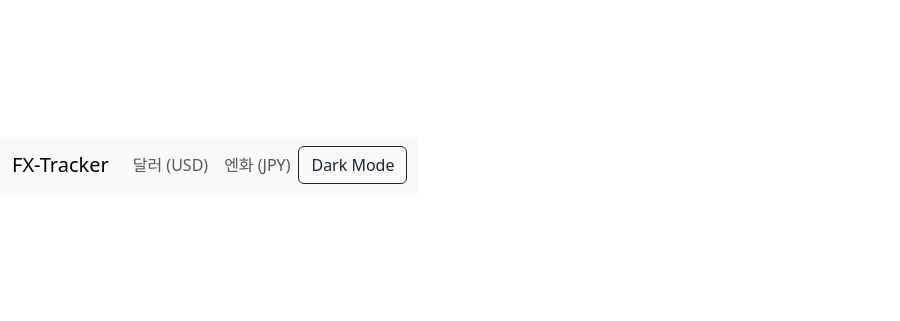
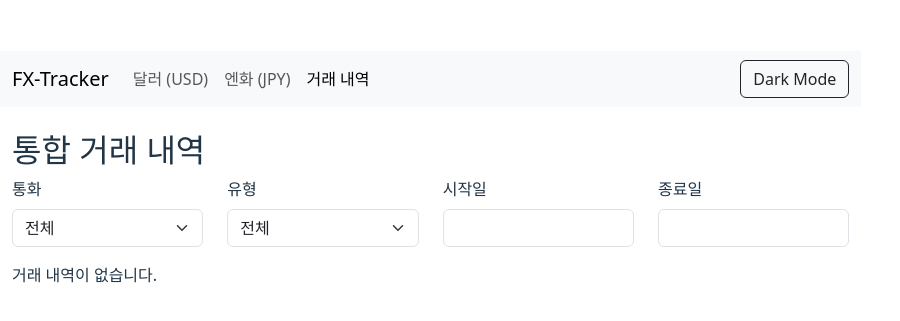
Before and after one commit to yeob77/fx-tracker, a React (Vite) app: page /history in a window 1280 px wide. Shown: the part 223-544 px from the top of the page, without its empty margins (0-900 px from the left). Built offline with nearby package versions, Linux system fonts and the light colour scheme.

Commit message:
feat: Add total realized profit filter and transaction history page

```diff
--- a/src/App.tsx
+++ b/src/App.tsx
@@ -3,6 +3,7 @@ import NavBar from './components/NavBar';
 import HomePage from './pages/HomePage';
 import UsdPage from './pages/UsdPage';
 import JpyPage from './pages/JpyPage';
+import TransactionHistoryPage from './pages/TransactionHistoryPage'; // Import new page
 import { ThemeProvider } from './contexts/ThemeContext'; // Import ThemeProvider
 
 function App() {
@@ -15,6 +16,7 @@ function App() {
             <Route path="/" element={<HomePage />} />
             <Route path="/usd" element={<UsdPage />} />
             <Route path="/jpy" element={<JpyPage />} />
+            <Route path="/history" element={<TransactionHistoryPage />} /> {/* New Route */}
           </Routes>
         </div>
       </BrowserRouter>
--- a/src/components/NavBar.tsx
+++ b/src/components/NavBar.tsx
@@ -14,6 +14,7 @@ const NavBar = () => {
           <Nav className="me-auto">
             <Nav.Link as={NavLink} to="/usd">달러 (USD)</Nav.Link>
             <Nav.Link as={NavLink} to="/jpy">엔화 (JPY)</Nav.Link>
+            <Nav.Link as={NavLink} to="/history">거래 내역</Nav.Link> {/* New Nav Link */}
           </Nav>
           <Button variant={theme === 'dark' ? 'outline-light' : 'outline-dark'} onClick={toggleTheme}>
             {theme === 'dark' ? 'Light Mode' : 'Dark Mode'}
--- /dev/null
+++ b/src/pages/TransactionHistoryPage.tsx
@@ -0,0 +1,245 @@
+import { useState, useMemo } from 'react';
+import { Table, Badge, Form, Row, Col, Button } from 'react-bootstrap';
+import DatePicker from 'react-datepicker';
+import 'react-datepicker/dist/react-datepicker.css';
+import { useLocalStorage } from '../hooks/useLocalStorage';
+import type { PurchaseLot, SaleRecord } from '../types/definitions';
+
+// Define a common type for transactions
+interface Transaction {
+  id: string;
+  type: 'purchase' | 'sale';
+  currency: 'USD' | 'JPY';
+  date: string;
+  rate: number; // Exchange rate per 1 unit of foreign currency
+  quantity: number; // Quantity of foreign currency
+  krwAmount: number; // Total KRW involved in the transaction
+  fee: number; // Transaction fee in KRW
+  realizedProfit?: number; // Only for sales
+  memo?: string;
+}
+
+const TransactionHistoryPage = () => {
+  const [usdLots] = useLocalStorage<PurchaseLot[]>('usdLots', []);
+  const [usdSales] = useLocalStorage<SaleRecord[]>('usdSales', []);
+  const [jpyLots] = useLocalStorage<PurchaseLot[]>('jpyLots', []);
+  const [jpySales] = useLocalStorage<SaleRecord[]>('jpySales', []);
+
+  const [filterCurrency, setFilterCurrency] = useState<'all' | 'USD' | 'JPY'>('all');
+  const [filterType, setFilterType] = useState<'all' | 'purchase' | 'sale'>('all');
+  const [filterStartDate, setFilterStartDate] = useState<Date | null>(null);
+  const [filterEndDate, setFilterEndDate] = useState<Date | null>(null);
+
+  const [sortColumn, setSortColumn] = useState<keyof Transaction>('date');
+  const [sortDirection, setSortDirection] = useState<'asc' | 'desc'>('desc');
+
+  const formatKrw = (amount: number) => {
+    return `${amount >= 0 ? '' : '-'}${Math.abs(amount).toLocaleString(undefined, { maximumFractionDigits: 0 })} KRW`;
+  };
+
+  const allTransactions: Transaction[] = useMemo(() => {
+    const purchases: Transaction[] = [
+      ...usdLots.map(lot => ({
+        id: lot.id,
+        type: 'purchase',
+        currency: 'USD',
+        date: lot.purchaseDate,
+        rate: lot.purchasePrice,
+        quantity: lot.initialQuantity,
+        krwAmount: Math.round(lot.purchasePrice * lot.initialQuantity),
+        fee: lot.fee || 0,
+        memo: lot.memo,
+      })),
+      ...jpyLots.map(lot => ({
+        id: lot.id,
+        type: 'purchase',
+        currency: 'JPY',
+        date: lot.purchaseDate,
+        rate: lot.purchasePrice,
+        quantity: lot.initialQuantity,
+        krwAmount: Math.round(lot.purchasePrice * lot.initialQuantity),
+        fee: lot.fee || 0,
+        memo: lot.memo,
+      })),
+    ];
+
+    const sales: Transaction[] = [
+      ...usdSales.map(sale => {
+        const purchaseLot = usdLots.find(lot => lot.id === sale.purchaseLotId);
+        return {
+          id: sale.id,
+          type: 'sale',
+          currency: 'USD',
+          date: sale.saleDate,
+          rate: sale.salePrice,
+          quantity: sale.quantity,
+          krwAmount: Math.round(sale.salePrice * sale.quantity),
+          fee: sale.fee || 0,
+          realizedProfit: sale.realizedProfit,
+        };
+      }),
+      ...jpySales.map(sale => {
+        const purchaseLot = jpyLots.find(lot => lot.id === sale.purchaseLotId);
+        return {
+          id: sale.id,
+          type: 'sale',
+          currency: 'JPY',
+          date: sale.saleDate,
+          rate: sale.salePrice,
+          quantity: sale.quantity,
+          krwAmount: Math.round(sale.salePrice * sale.quantity),
+          fee: sale.fee || 0,
+          realizedProfit: sale.realizedProfit,
+        };
+      }),
+    ];
+
+    return [...purchases, ...sales];
+  }, [usdLots, usdSales, jpyLots, jpySales]);
+
+  const filteredTransactions = useMemo(() => {
+    let filtered = allTransactions;
+
+    if (filterCurrency !== 'all') {
+      filtered = filtered.filter(t => t.currency === filterCurrency);
+    }
+    if (filterType !== 'all') {
+      filtered = filtered.filter(t => t.type === filterType);
+    }
+    if (filterStartDate) {
+      filtered = filtered.filter(t => new Date(t.date) >= filterStartDate);
+    }
+    if (filterEndDate) {
+      const endDateInclusive = new Date(filterEndDate);
+      endDateInclusive.setHours(23, 59, 59, 999);
+      filtered = filtered.filter(t => new Date(t.date) <= endDateInclusive);
+    }
+    return filtered;
+  }, [allTransactions, filterCurrency, filterType, filterStartDate, filterEndDate]);
+
+  const sortedTransactions = useMemo(() => {
+    const sortableTransactions = [...filteredTransactions];
+    sortableTransactions.sort((a, b) => {
+      const aValue = a[sortColumn];
+      const bValue = b[sortColumn];
+
+      if (typeof aValue === 'string' && typeof bValue === 'string') {
+        return sortDirection === 'asc' ? aValue.localeCompare(bValue) : bValue.localeCompare(aValue);
+      }
+      if (typeof aValue === 'number' && typeof bValue === 'number') {
+        return sortDirection === 'asc' ? aValue - bValue : bValue - aValue;
+      }
+      return 0;
+    });
+    return sortableTransactions;
+  }, [filteredTransactions, sortColumn, sortDirection]);
+
+  const handleSort = (column: keyof Transaction) => {
+    if (sortColumn === column) {
+      setSortDirection(prev => (prev === 'asc' ? 'desc' : 'asc'));
+    } else {
+      setSortColumn(column);
+      setSortDirection('asc');
+    }
+  };
+
+  return (
+    <div>
+      <h2>통합 거래 내역</h2>
+
+      <Row className="mb-3">
+        <Col md={3}>
+          <Form.Group controlId="filterCurrency">
+            <Form.Label>통화</Form.Label>
+            <Form.Select value={filterCurrency} onChange={e => setFilterCurrency(e.target.value as 'all' | 'USD' | 'JPY')}>
+              <option value="all">전체</option>
+              <option value="USD">USD</option>
+              <option value="JPY">JPY</option>
+            </Form.Select>
+          </Form.Group>
+        </Col>
+        <Col md={3}>
+          <Form.Group controlId="filterType">
+            <Form.Label>유형</Form.Label>
+            <Form.Select value={filterType} onChange={e => setFilterType(e.target.value as 'all' | 'purchase' | 'sale')}>
+              <option value="all">전체</option>
+              <option value="purchase">매수</option>
+              <option value="sale">매도</option>
+            </Form.Select>
+          </Form.Group>
+        </Col>
+        <Col md={3}>
+          <Form.Group controlId="filterStartDate">
+            <Form.Label>시작일</Form.Label>
+            <DatePicker
+              selected={filterStartDate}
+              onChange={(date: Date | null) => setFilterStartDate(date)}
+              dateFormat="yyyy-MM-dd"
+              className="form-control"
+              isClearable
+            />
+          </Form.Group>
+        </Col>
+        <Col md={3}>
+          <Form.Group controlId="filterEndDate">
+            <Form.Label>종료일</Form.Label>
+            <DatePicker
+              selected={filterEndDate}
+              onChange={(date: Date | null) => setFilterEndDate(date)}
+              dateFormat="yyyy-MM-dd"
+              className="form-control"
+              isClearable
+            />
+          </Form.Group>
+        </Col>
+      </Row>
+
+      {sortedTransactions.length === 0 ? (
+        <p>거래 내역이 없습니다.</p>
+      ) : (
+        <Table striped bordered hover responsive size="sm">
+          <thead>
+            <tr>
+              <th onClick={() => handleSort('date')} style={{ cursor: 'pointer' }}>날짜 {sortColumn === 'date' && (sortDirection === 'asc' ? '▲' : '▼')}</th>
+              <th onClick={() => handleSort('type')} style={{ cursor: 'pointer' }}>유형 {sortColumn === 'type' && (sortDirection === 'asc' ? '▲' : '▼')}</th>
+              <th onClick={() => handleSort('currency')} style={{ cursor: 'pointer' }}>통화 {sortColumn === 'currency' && (sortDirection === 'asc' ? '▲' : '▼')}</th>
+              <th onClick={() => handleSort('rate')} style={{ cursor: 'pointer' }}>환율 {sortColumn === 'rate' && (sortDirection === 'asc' ? '▲' : '▼')}</th>
+              <th onClick={() => handleSort('quantity')} style={{ cursor: 'pointer' }}>수량 {sortColumn === 'quantity' && (sortDirection === 'asc' ? '▲' : '▼')}</th>
+              <th onClick={() => handleSort('krwAmount')} style={{ cursor: 'pointer' }}>원화 금액 {sortColumn === 'krwAmount' && (sortDirection === 'asc' ? '▲' : '▼')}</th>
+              <th onClick={() => handleSort('fee')} style={{ cursor: 'pointer' }}>수수료 {sortColumn === 'fee' && (sortDirection === 'asc' ? '▲' : '▼')}</th>
+              <th>실현 손익</th>
+              <th>메모</th>
+            </tr>
+          </thead>
+          <tbody>
+            {sortedTransactions.map(t => (
+              <tr key={t.id}>
+                <td>{t.date}</td>
+                <td>
+                  <Badge bg={t.type === 'purchase' ? 'primary' : 'danger'}>
+                    {t.type === 'purchase' ? '매수' : '매도'}
+                  </Badge>
+                </td>
+                <td>{t.currency}</td>
+                <td>{t.rate.toFixed(t.currency === 'JPY' ? 2 : 2)}</td> {/* JPY rate per 1 unit, so 2 decimal places */}
+                <td>{t.quantity.toLocaleString()} {t.currency}</td>
+                <td>{formatKrw(t.krwAmount)}</td>
+                <td>{formatKrw(t.fee)}</td>
+                <td>
+                  {t.realizedProfit !== undefined ? (
+                    <Badge bg={t.realizedProfit >= 0 ? 'success' : 'danger'}>
+                      {formatKrw(t.realizedProfit)}
+                    </Badge>
+                  ) : '-'}
+                </td>
+                <td>{t.memo || '-'}</td>
+              </tr>
+            ))}
+          </tbody>
+        </Table>
+      )}
+    </div>
+  );
+};
+
+export default TransactionHistoryPage;
```
